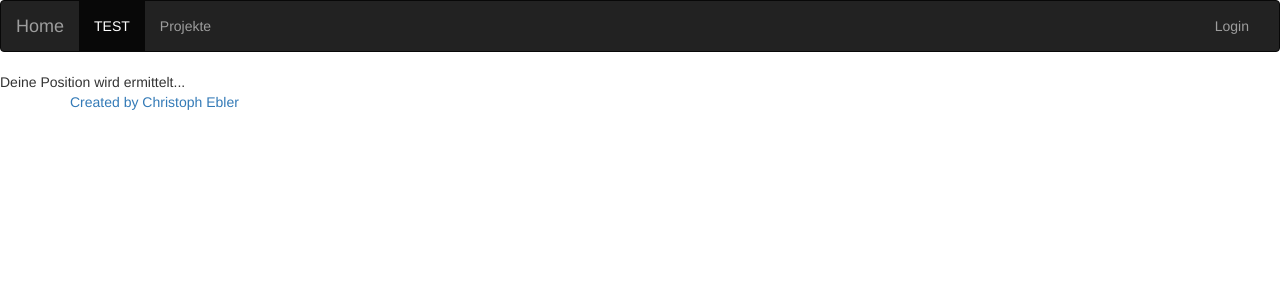
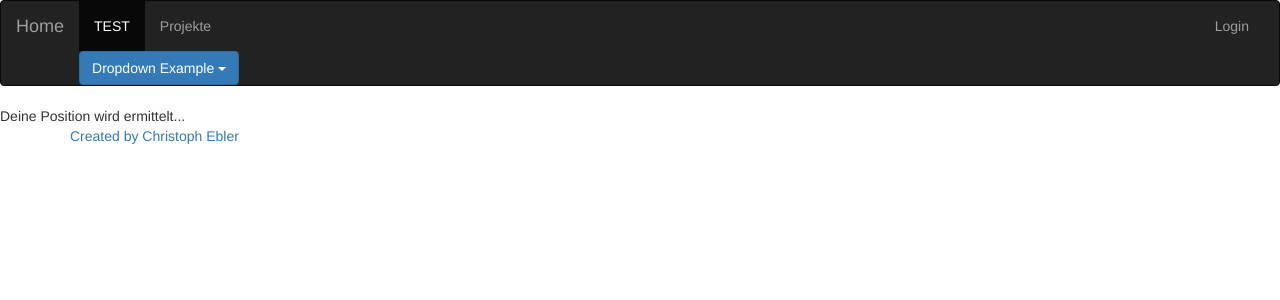
Before and after one commit to ChristophEbler/Homepage, a Jekyll site: the page built from index.html, in a window 1280 px wide. Shown: the top 300 px of the page. Built offline with Jekyll 4.4.1, drawn with Linux system fonts in a browser that asks for light colours; nearby versions of some CDN libraries.

Commit message:
Update default.html
tt

```diff
--- a/_layouts/default.html
+++ b/_layouts/default.html
@@ -36,6 +36,15 @@
       <ul class="nav navbar-nav">
         <li class="active"><a href="#">TEST <span class="sr-only">(current)</span></a></li>
         <li><a href="#">Projekte</a></li>
+	<div class="dropdown">
+   	 <button class="btn btn-primary dropdown-toggle" type="button" data-toggle="dropdown">Dropdown Example
+   	 <span class="caret"></span></button>
+   	 <ul class="dropdown-menu">
+    	  <li><a href="#">HTML</a></li>
+    	  <li><a href="#">CSS</a></li>
+     	 <li><a href="#">JavaScript</a></li>
+   	 </ul>
+ 	 </div>
 
       </ul>
       <form class="navbar-form navbar-left">
```
